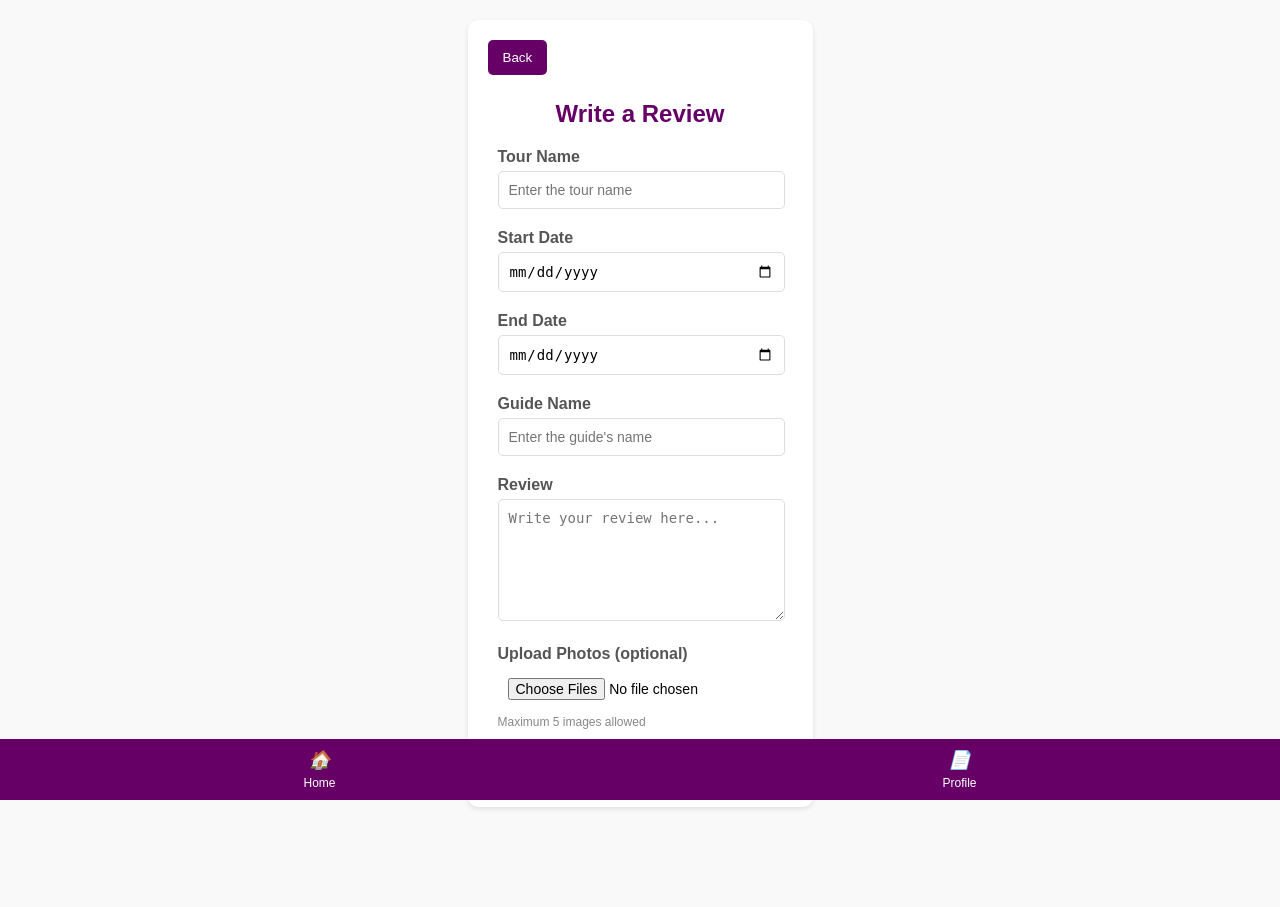
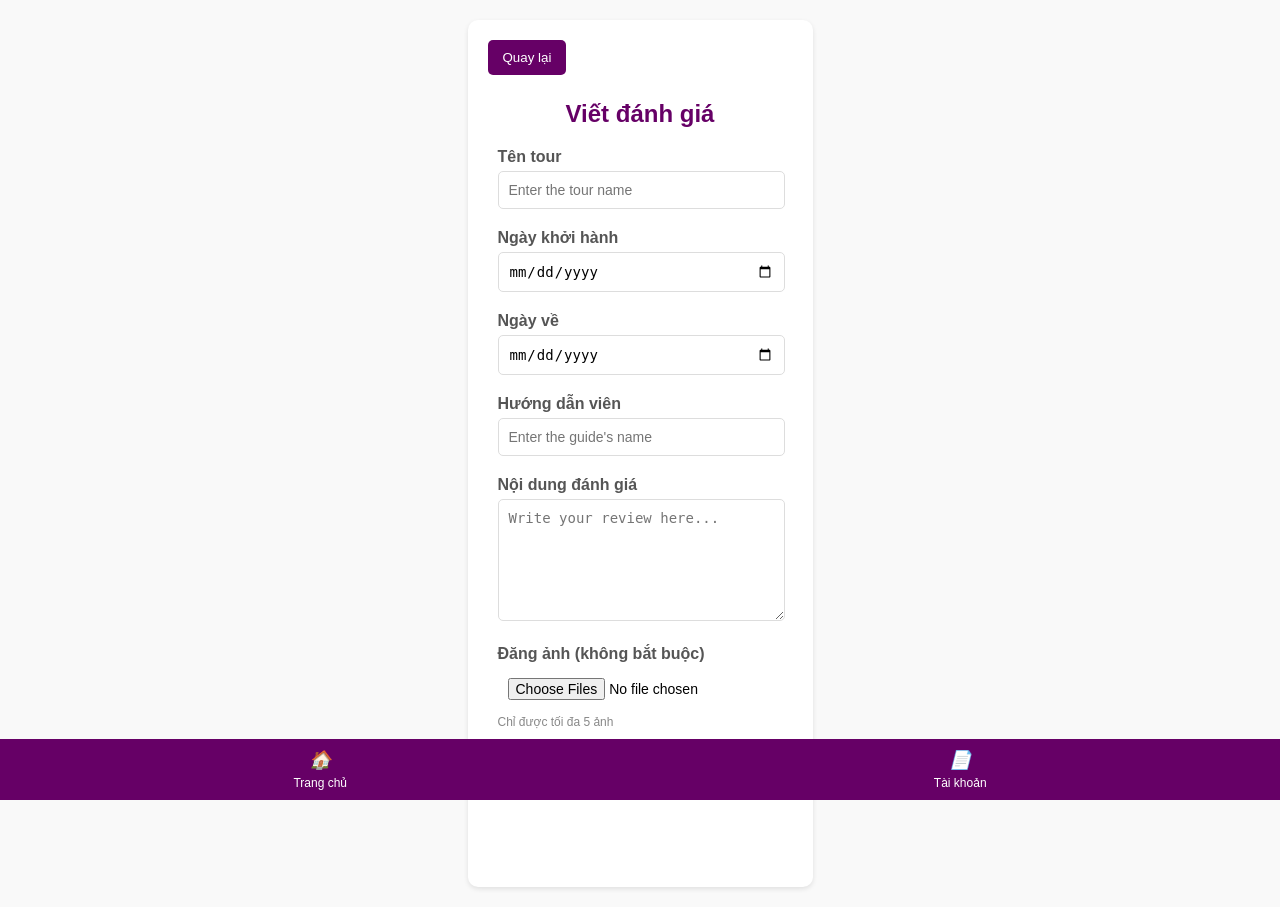
Before and after one commit to beckerbao/tugo-com-fe, a PHP site: page /review.php in a window 1280 px wide. Before the commit the page ends 809 px from the top, so only its background shows below. Run offline with PHP 8.4, Linux system fonts and the light colour scheme.

Commit message:
translate to TV

```diff
--- a/assets/css/styles.css
+++ b/assets/css/styles.css
@@ -197,7 +197,7 @@ body {
     margin-bottom: 10px;
 }
 
-.feed .spacer {
+.spacer {
     height: 80px;
 }
 
--- a/helpers/common.php
+++ b/helpers/common.php
@@ -44,23 +44,23 @@ function get_time_ago($datetime) {
     $timeDifference = $currentTime - $timestamp;
 
     if ($timeDifference < 1) {
-        return 'Just now';
+        return 'tức thì';
     }
 
     $timeUnits = [
-        31536000 => 'year',
-        2592000 => 'month',
-        604800 => 'week',
-        86400 => 'day',
-        3600 => 'hour',
-        60 => 'minute',
-        1 => 'second'
+        31536000 => 'năm',
+        2592000 => 'tháng',
+        604800 => 'tuần',
+        86400 => 'ngày',
+        3600 => 'giờ',
+        60 => 'phút',
+        1 => 'giây'
     ];
 
     foreach ($timeUnits as $unitSeconds => $unitName) {
         if ($timeDifference >= $unitSeconds) {
             $value = floor($timeDifference / $unitSeconds);
-            return $value . ' ' . $unitName . ($value > 1 ? 's' : '') . ' ago';
+            return $value . ' ' . $unitName . ($value > 1 ? '' : '') . ' trước';
         }
     }
 }
--- a/includes/navbar.php
+++ b/includes/navbar.php
@@ -1,11 +1,11 @@
 <div class="bottom-nav">
     <a href="home.php">
         <i>🏠</i>
-        Home
+        Trang chủ
     </a>
     <a href="profile.php">
         <i>📄</i>
-        Profile
+        Tài khoản
     </a>
     <!-- <a href="notifications.php">
         <i>🔔</i>
--- a/includes/post-common.php
+++ b/includes/post-common.php
@@ -1,2 +1,2 @@
-<div class="time">Posted <?php echo $post['time_ago'];?></div>
+<div class="time">Đăng: <?php echo $post['time_ago'];?></div>
 <div class="likes"><?php echo $post['likes'];?> likes</div>
--- a/includes/post-general.php
+++ b/includes/post-general.php
@@ -4,7 +4,7 @@
         <div class="name"><?php echo $post['user']['name']; ?></div>
     </div>
     <div class="meta">
-        <i>🗺️</i> <span>Tour: <?php echo $post['tour_name'];?></span> <span>|</span>
+        <i>🗺️</i> <span>Tên Tour: <?php echo $post['tour_name'];?></span>
     </div>
     <div class="content">
         <?php echo $post['content']; ?>
--- a/includes/post-tour.php
+++ b/includes/post-tour.php
@@ -4,10 +4,10 @@
         <div class="name"><?php echo $post['user']['name']; ?></div>
     </div>
     <div class="meta">
-        <i>🗺️</i> <span>Tour: <?php echo $post['tour_name'];?></span> <span>|</span> <span>Date: <?php echo $post['start_date']; ?></span>
+        <i>🗺️</i> <span>Tên tour: <?php echo $post['tour_name'];?></span> <span>|</span> <span>Ngày: <?php echo $post['start_date']; ?></span>
     </div>
     <div class="meta">
-        <i>🧑‍🏫</i> <span>Tour Guide: <?php echo $post['guide_name']; ?></span>
+        <i>🧑‍🏫</i> <span>Hướng dẫn: <?php echo $post['guide_name']; ?></span>
     </div>
     <?php
     $post['images'] = isset($post['images']) ? $post['images'] : [];
--- a/pages/review.php
+++ b/pages/review.php
@@ -48,48 +48,49 @@ if ($_SERVER['REQUEST_METHOD'] === 'POST') {
 ?>
 <link rel="stylesheet" href="../assets/css/review.css">
 <div class="review-container">
-    <button class="back-button" onclick="location.href='profile.php'">Back</button>
-    <h2>Write a Review</h2>
+    <button class="back-button" onclick="location.href='profile.php'">Quay lại</button>
+    <h2>Viết đánh giá</h2>
     <?php if (!empty($error_message)): ?>
-        <p style="color: red;">Error: <?php echo $error_message; ?></p>
+        <p style="color: red;">Lỗi: <?php echo $error_message; ?></p>
     <?php endif; ?>
     <?php if (!empty($success_message)): ?>
         <p style="color: green;"><?php echo $success_message; ?></p>
     <?php endif; ?>
     <form action="" method="post" enctype="multipart/form-data">
         <div class="form-group">
-            <label for="tour-name">Tour Name</label>
+            <label for="tour-name">Tên tour</label>
             <input type="text" id="tour-name" name="tour_name" placeholder="Enter the tour name" required>
         </div>
 
         <div class="form-group">
-            <label for="start-date">Start Date</label>
+            <label for="start-date">Ngày khởi hành</label>
             <input type="date" id="start-date" name="start_date" required>
         </div>
 
         <div class="form-group">
-            <label for="end-date">End Date</label>
+            <label for="end-date">Ngày về</label>
             <input type="date" id="end-date" name="end_date" required>
         </div>
 
         <div class="form-group">
-            <label for="guide-name">Guide Name</label>
+            <label for="guide-name">Hướng dẫn viên</label>
             <input type="text" id="guide-name" name="guide_name" placeholder="Enter the guide's name">
         </div>
 
         <div class="form-group">
-            <label for="review-content">Review</label>
+            <label for="review-content">Nội dung đánh giá</label>
             <textarea id="review-content" name="review_content" placeholder="Write your review here..." required></textarea>
         </div>
 
         <div class="form-group">
-            <label for="images">Upload Photos (optional)</label>
+            <label for="images">Đăng ảnh (không bắt buộc)</label>
             <input type="file" id="images" name="images[]" accept="image/*" multiple>
-            <small>Maximum 5 images allowed</small>
+            <small>Chỉ được tối đa 5 ảnh</small>
         </div>
 
-        <button type="submit" class="submit-button">Submit Review</button>
+        <button type="submit" class="submit-button">Gửi đánh giá</button>
     </form>
+    <div class="spacer"></div>
 </div>
 <?php include '../includes/navbar.php'; ?>
 <?php include '../includes/footer.php'; ?>
```
Also changed, not shown: pages/editprofile.php (+7 -7 lines), pages/home.php (+8 -8 lines), pages/login.php (+9 -9 lines), pages/profile.php (+14 -14 lines), pages/register.php (+18 -17 lines).
